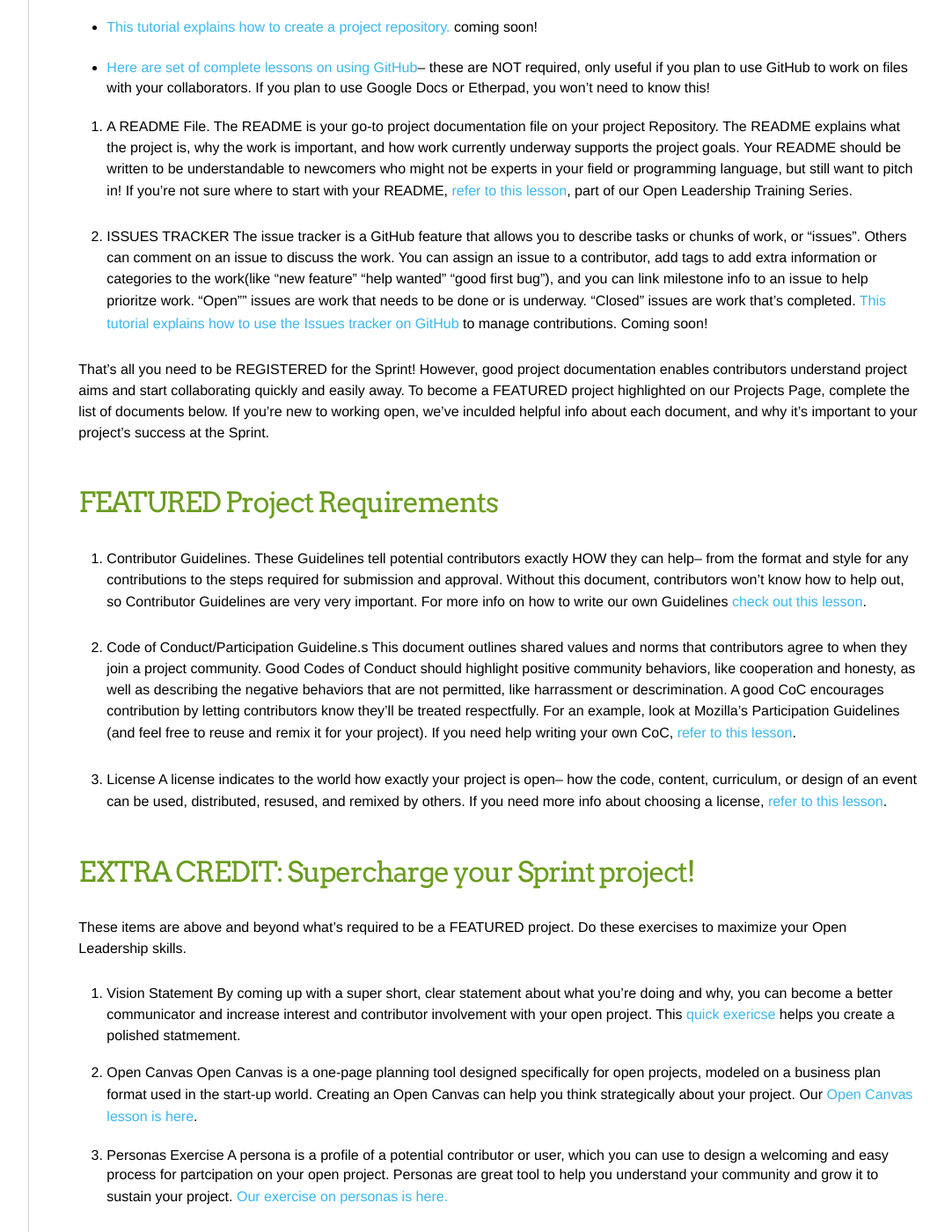
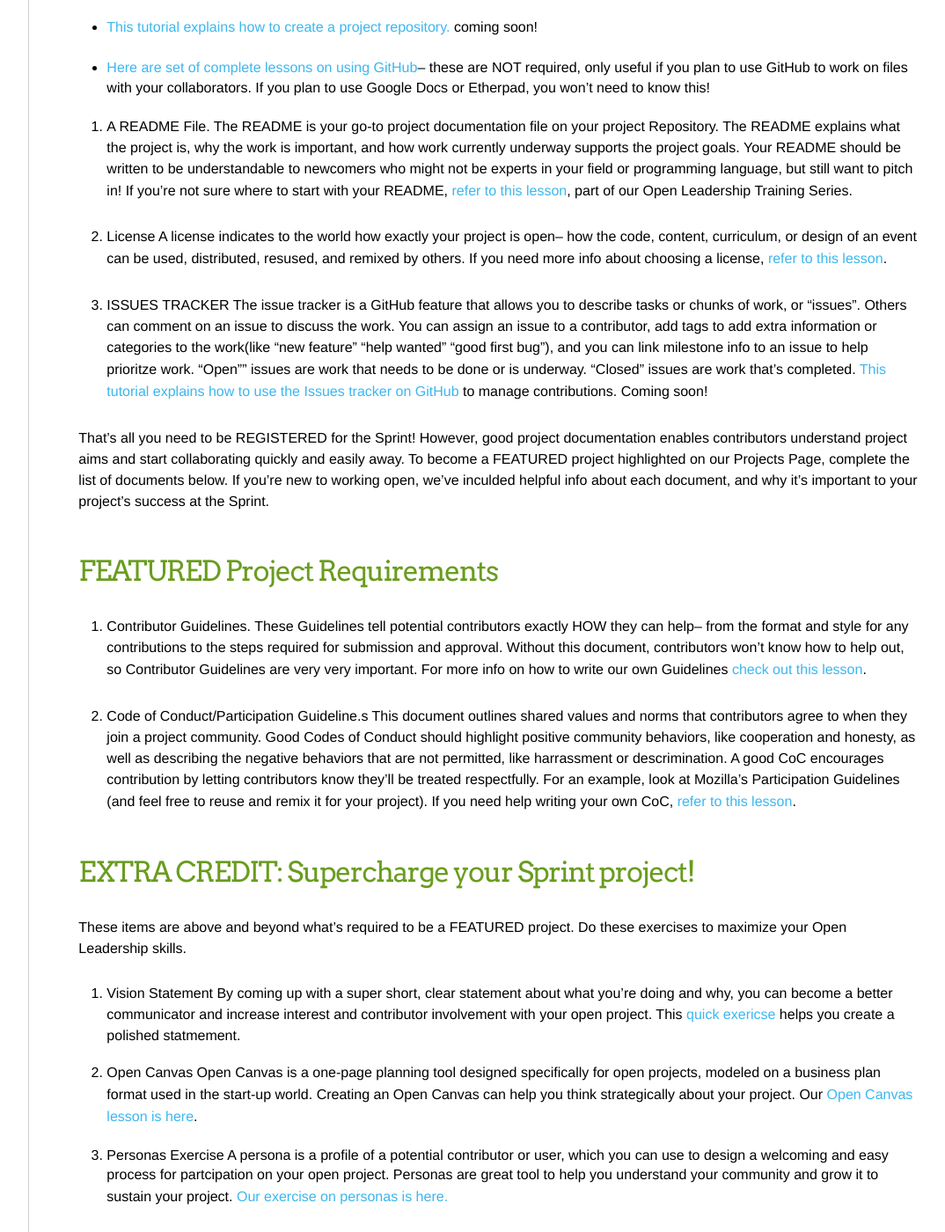
Before and after one commit to mozilla/global-sprint, a Jekyll site: the page built from _articles/project-lead/project-requirements.md, in a window 1280 px wide and 1400 px high, scrolled down 571 px. Shown: the whole window at 88% size, without its empty margins (180-1254 px from the left). Built offline with Jekyll 4.4.1, drawn with Linux system fonts in a browser that asks for light colours; comment, search, counter and statistics services are not loaded; a style sheet for code colours, icons or effects is not loaded; part of the change alters nothing that is shown.

```diff
--- a/_articles/project-lead/project-requirements.md
+++ b/_articles/project-lead/project-requirements.md
@@ -17,7 +17,10 @@ GitHub is an online, easy-to-use online platform for collaborative work and mana
 2. **A README File.**
 The README is your go-to project documentation file on your project Repository. The README explains what the project is, why the work is important, and how work currently underway supports the project goals. Your README should be written to be understandable to newcomers who might not be experts in your field or programming language, but still want to pitch in! If you're not sure where to start with your README, [refer to this lesson](https://mozilla.github.io/open-leadership-training-series/articles/opening-your-project/write-a-great-project-readme/), part of our Open Leadership Training Series.
 
-3. **ISSUES TRACKER**
+3. **License**
+A license indicates to the world how exactly your project is open-- how the code, content, curriculum, or design of an event can be used, distributed, resused, and remixed by others. If you need more info about choosing a license, [refer to this lesson](https://mozilla.github.io/open-leadership-training-series/articles/get-your-project-online/sharing-your-work-in-the-open/).
+
+4. **ISSUES TRACKER**
 The issue tracker is a GitHub feature that allows you to describe tasks or chunks of work, or "issues". Others can comment on an issue to discuss the work. You can assign an issue to a contributor, add tags to add extra information or categories to the work(like "new feature" "help wanted" "good first bug"), and you can link milestone info to an issue to help prioritze work. "Open"" issues are work that needs to be done or is underway. "Closed" issues are work that's completed. [This tutorial explains how to use the Issues tracker on GitHub]() to manage contributions. Coming soon!
 
 That's all you need to be REGISTERED for the Sprint! However, **good project documentation** enables contributors understand project aims and start collaborating quickly and easily away. To become a FEATURED project highlighted on our Projects Page, complete the list of documents below. If you're new to working open, we've inculded helpful info about each document, and why it's important to your project's success at the Sprint.
@@ -29,8 +32,6 @@ These Guidelines tell potential contributors exactly HOW they can help-- from th
 3. **Code of Conduct/Participation Guideline.s**
 This document outlines shared values and norms that contributors agree to when they join a  project community. Good Codes of Conduct should highlight positive community behaviors, like cooperation and honesty, as well as describing the negative behaviors that are not permitted, like harrassment or descrimination. A good CoC encourages contribution by letting contributors know they'll be treated respectfully. For an example, look at Mozilla's Participation Guidelines (and feel free to reuse and remix it for your project). If you need help writing your own CoC, [refer to this lesson](https://mozilla.github.io/open-leadership-training-series/articles/building-communities-of-contributors/write-a-code-of-conduct/).
 
-5. **License**
-A license indicates to the world how exactly your project is open-- how the code, content, curriculum, or design of an event can be used, distributed, resused, and remixed by others. If you need more info about choosing a license, [refer to this lesson](https://mozilla.github.io/open-leadership-training-series/articles/get-your-project-online/sharing-your-work-in-the-open/).
 
 ### EXTRA CREDIT: Supercharge your Sprint project!
 
```
